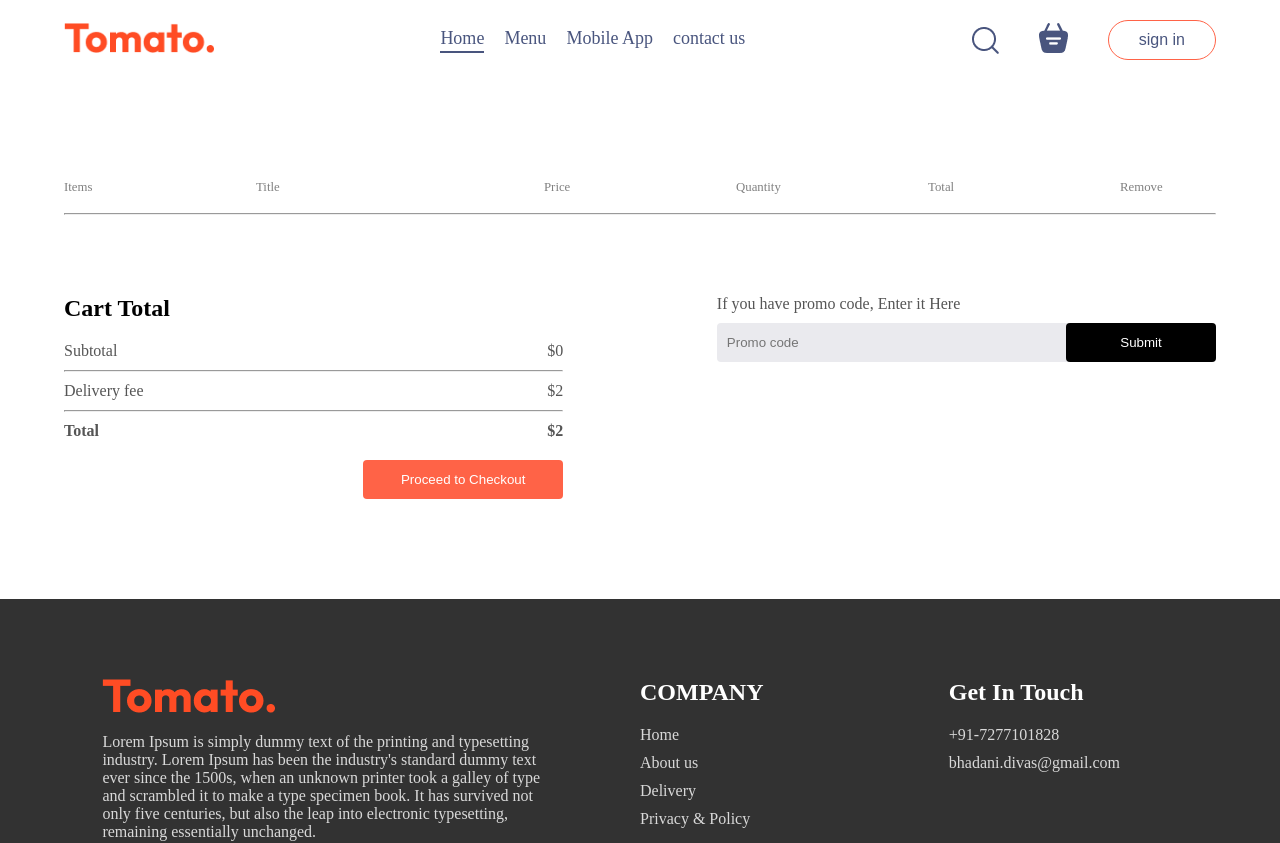
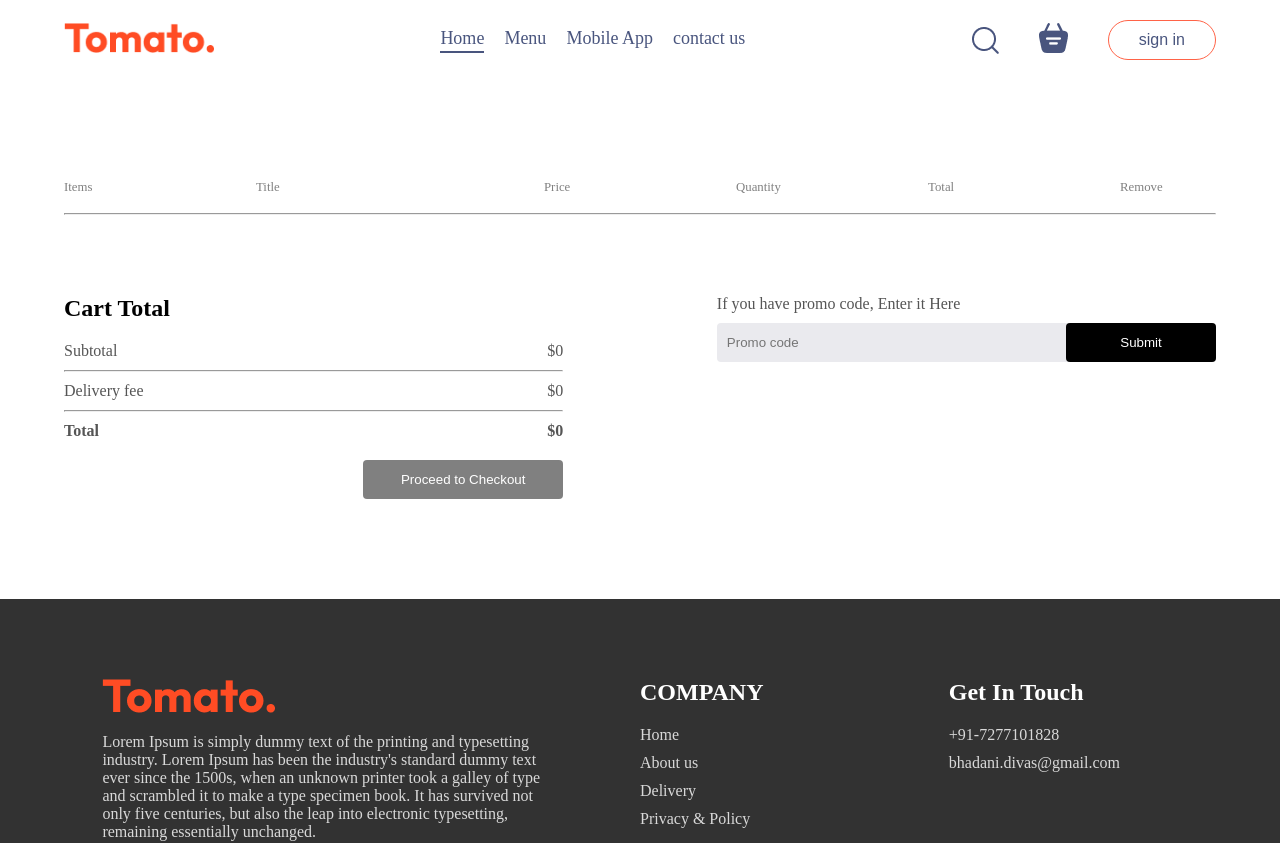
Before and after one commit to divas18/Food-Delivery, a React (Create React App) app: page /cart in a window 1280 px wide. Shown: the top 843 px of the page. Built offline with nearby package versions, Linux system fonts and the light colour scheme.

Commit message:
css fixes

```diff
--- a/src/pages/Cart/Cart.css
+++ b/src/pages/Cart/Cart.css
@@ -64,6 +64,10 @@
     cursor: pointer;
 }
 
+.cart-total button:disabled {
+    background-color: gray;
+}
+
 .cart-promocode {
     flex: 1;
 }
--- a/src/pages/Cart/Cart.jsx
+++ b/src/pages/Cart/Cart.jsx
@@ -1,11 +1,14 @@
 import React, { useContext } from "react";
 import "./Cart.css";
 import { StoreContext } from "../../context/StoreContext";
+import { useNavigate } from "react-router-dom";
 
 const Cart = () => {
+  const navigate = useNavigate();
   const { cartItems, food_list, removeFromCart, getTotalCartAmount } =
     useContext(StoreContext);
-  const deliveryFee = 2;
+  const totalCartAmount = getTotalCartAmount();
+  const deliveryFee = totalCartAmount > 0 ? 2 : 0;
   return (
     <div className="cart">
       <div className="cart-items">
@@ -51,7 +54,7 @@ const Cart = () => {
           <div>
             <div className="cart-total-details">
               <p>Subtotal</p>
-              <p>${getTotalCartAmount()}</p>
+              <p>${totalCartAmount}</p>
             </div>
             <hr />
             <div className="cart-total-details">
@@ -61,10 +64,12 @@ const Cart = () => {
             <hr />
             <div className="cart-total-details">
               <b>Total</b>
-              <b>${getTotalCartAmount() + deliveryFee}</b>
+              <b>${totalCartAmount + deliveryFee}</b>
             </div>
           </div>
-          <button>Proceed to Checkout</button>
+          <button  type="button" disabled={totalCartAmount === 0} onClick={() => navigate("/order")}>
+            Proceed to Checkout
+          </button>
         </div>
         <div className="cart-promocode">
           <div>
```
